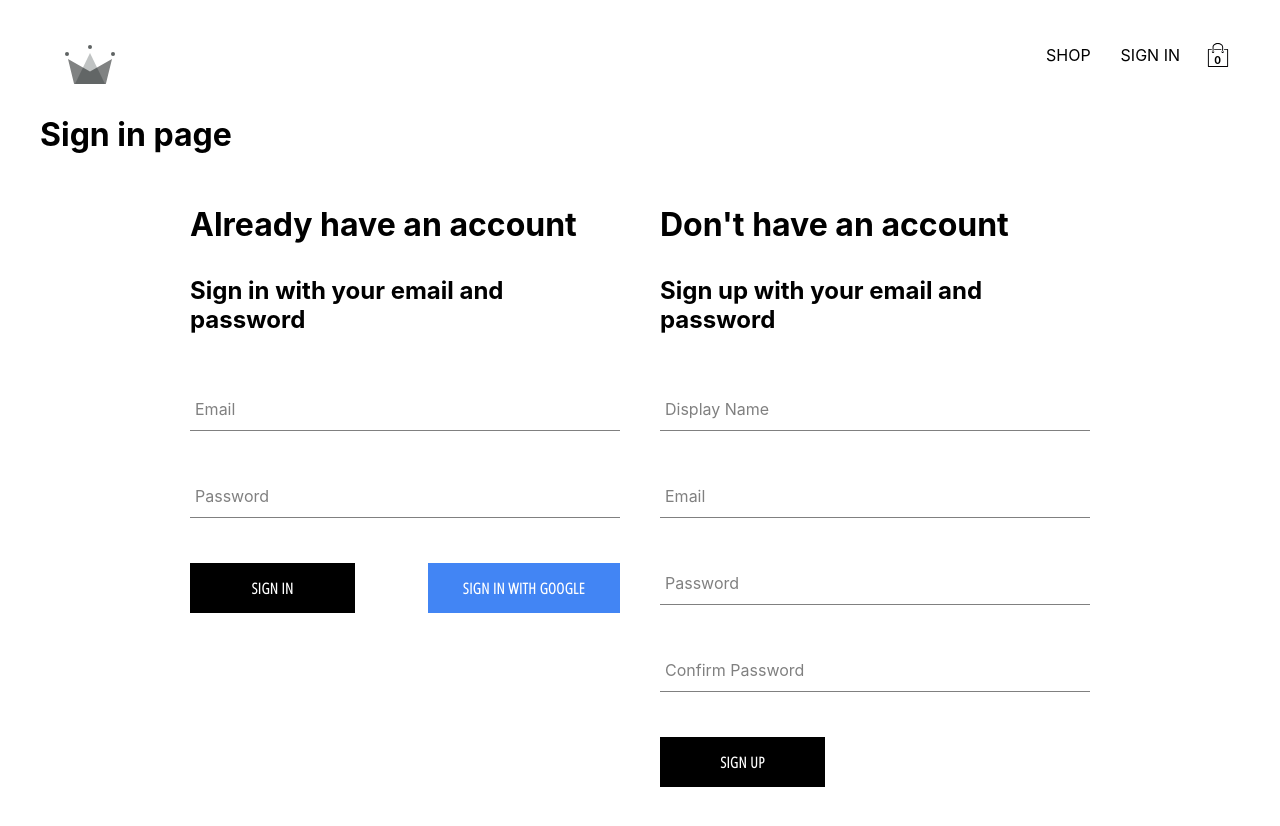
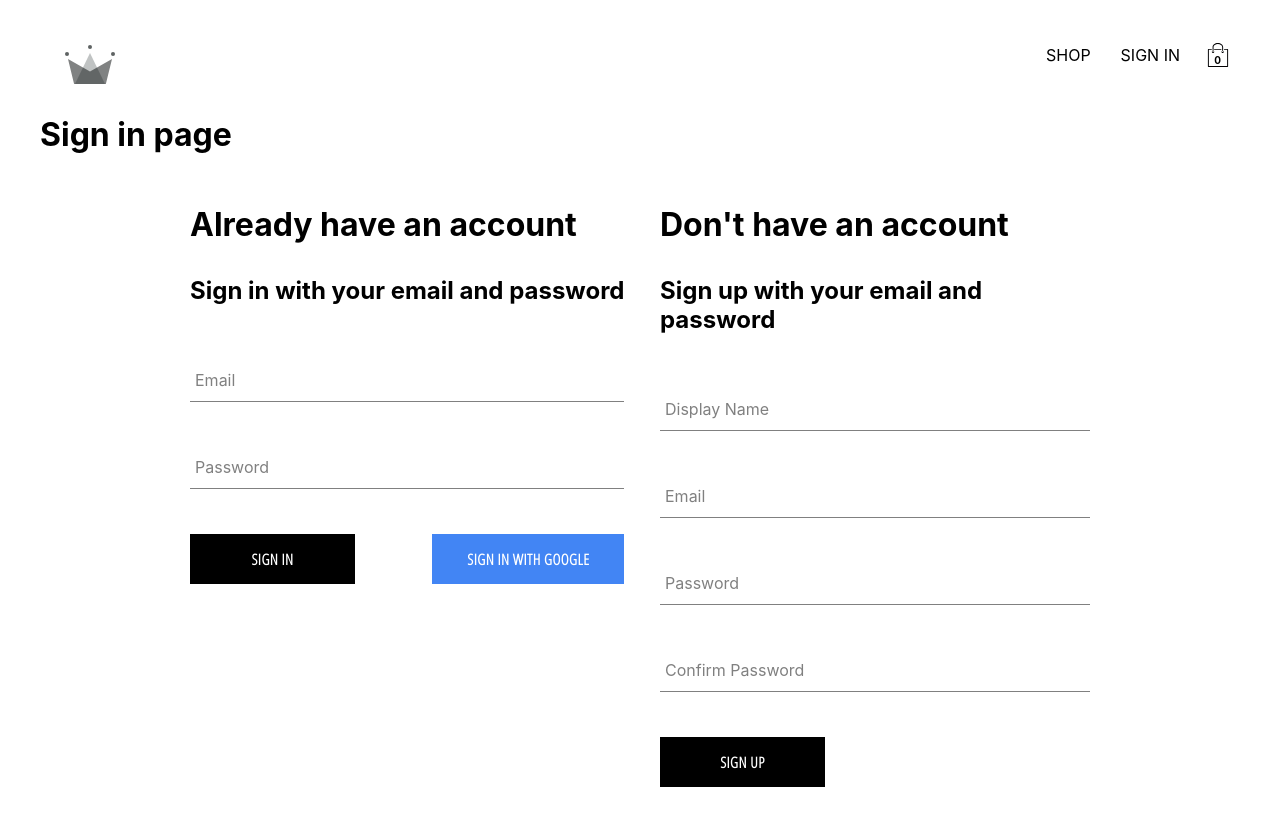
Before and after one commit to shady-abdelhamid/crwn, a React (Create React App) app: page /auth in a window 1280 px wide. Shown: the top 826 px of the page. Built offline with nearby package versions, Linux system fonts and the light colour scheme; no server answers; the database is empty.

Commit message:
refactor: #13 navigation and button components

```diff
--- a/package.json
+++ b/package.json
@@ -17,6 +17,7 @@
     "react-router-dom": "^6.4.1",
     "react-scripts": "5.0.1",
     "sass": "^1.55.0",
+    "styled-components": "^5.3.6",
     "typescript": "^4.8.3",
     "web-vitals": "^2.1.4"
   },
@@ -43,5 +44,8 @@
       "last 1 firefox version",
       "last 1 safari version"
     ]
+  },
+  "devDependencies": {
+    "@types/styled-components": "^5.1.26"
   }
 }
--- a/src/components/button/button.scss
+++ b/src/components/button/button.style.tsx
@@ -1,4 +1,6 @@
-.button {
+import styled from "styled-components";
+
+export const BaseButton = styled.button`
   min-width: 165px;
   width: auto;
   height: 50px;
@@ -15,32 +17,29 @@
   cursor: pointer;
   display: flex;
   justify-content: center;
-
   &:hover {
     background-color: white;
     color: black;
     border: 1px solid black;
   }
+`;
 
-  &--google {
+export const GoogleSignInButton = styled(BaseButton)`
   background-color: #4285f4;
   color: white;
-
   &:hover {
     background-color: #357ae8;
     border: none;
   }
-  }
+`;
 
-  &--inverted {
+export const InvertedButton = styled(BaseButton)`
   background-color: white;
   color: black;
   border: 1px solid black;
-
   &:hover {
     background-color: black;
     color: white;
     border: none;
   }
-  }
-}
+`;
--- a/src/components/button/button.tsx
+++ b/src/components/button/button.tsx
@@ -1,26 +1,31 @@
-import "./button.scss";
 
 import React, { FC, MouseEventHandler, ReactNode } from "react";
+import { BaseButton, GoogleSignInButton, InvertedButton } from "./button.style";
 
-const BUTTON_TYPE_CLASSES = {
-  google: "button--google",
-  inverted: "button--inverted",
+export const BUTTON_TYPE_CLASSES = {
+  base: "base",
+  google: "google",
+  inverted: "inverted",
 };
 
+/** returns a button accoring map value. baseButton retuned by default */
+const getButton = (buttonType = BUTTON_TYPE_CLASSES.base) =>
+  ({
+    [BUTTON_TYPE_CLASSES.base]: BaseButton,
+    [BUTTON_TYPE_CLASSES.google]: GoogleSignInButton,
+    [BUTTON_TYPE_CLASSES.inverted]: InvertedButton,
+  }[buttonType]);
+
 type ButtonProps = {
-  buttonType?: "google" | "inverted";
+  buttonType?: string;
   children: ReactNode;
   type?: "submit" | "button";
   onClick?: MouseEventHandler;
 };
 
-const Button: FC<ButtonProps> = ({ buttonType, children, ...otherProps }) => (
-  <button
-    className={`button ${buttonType && BUTTON_TYPE_CLASSES[buttonType]}`}
-    {...otherProps}
-  >
-    {children}
-  </button>
-);
+const Button: FC<ButtonProps> = ({ buttonType, children, ...otherProps }) => {
+  const CustomButton = getButton(buttonType);
+  return <CustomButton {...otherProps}>{children}</CustomButton>;
+};
 
 export default Button;
--- a/src/components/product-card/product-card.tsx
+++ b/src/components/product-card/product-card.tsx
@@ -2,12 +2,12 @@ import "./product-card.scss";
 
 import { useContext } from "react";
 import { CartContext } from "../../contexts/cart.context";
-import Button from "../button/button";
+import Button, { BUTTON_TYPE_CLASSES } from "../button/button";
 import { Product } from "../../models/product";
 
- type Props = {
+type Props = {
   product: Product;
-}
+};
 export const ProductCard = ({ product }: Props) => {
   const { addItemToCart } = useContext(CartContext);
 
@@ -22,7 +22,10 @@ export const ProductCard = ({ product }: Props) => {
         <span className="product-card__name">{name}</span>
         <span className="product-card__price">{price}</span>
       </div>
-      <Button buttonType="inverted" onClick={addProductToCart}>
+      <Button
+        buttonType={BUTTON_TYPE_CLASSES.inverted}
+        onClick={addProductToCart}
+      >
         Add to Cart
       </Button>
     </div>
--- a/src/components/sign-in-form/sign-in-form.tsx
+++ b/src/components/sign-in-form/sign-in-form.tsx
@@ -10,7 +10,7 @@ import {
   signIn,
   createUserDocumentFromAuth,
 } from "../../utils/firebase/firebase.utils";
-import Button from "../button/button";
+import Button, { BUTTON_TYPE_CLASSES } from "../button/button";
 import FormInput from "../form-input/form-input";
 import "./sign-in.scss";
 
@@ -95,7 +95,11 @@ const SignInForm = () => {
         />
         <div className="sign-in__buttons">
           <Button type="submit">Sign In</Button>
-          <Button type="button" buttonType="google" onClick={signInWithGoogle}>
+          <Button
+            type="button"
+            buttonType={BUTTON_TYPE_CLASSES.google}
+            onClick={signInWithGoogle}
+          >
             Sign In with google
           </Button>
         </div>
--- a/src/components/sign-in-form/sign-in.scss
+++ b/src/components/sign-in-form/sign-in.scss
@@ -1,7 +1,6 @@
 .sign-in {
   display: flex;
   flex-direction: column;
-  width: 430px;
 
   h2 {
     margin: 10px 0;
@@ -10,8 +9,6 @@
   &__buttons {
     display: flex;
     justify-content: space-between;
-    & > button {
-      white-space: nowrap;
-    }
+
   }
 }
--- a/src/routes/navigation/navigation.scss
+++ /dev/null
@@ -1,26 +0,0 @@
-.navigation {
-  height: 70px;
-  width: 100%;
-  display: flex;
-  justify-content: space-between;
-  margin-bottom: 25px;
-
-  .logo-container {
-    height: 100%;
-    width: 70px;
-    padding: 25px;
-  }
-
-  .nav-links-container {
-    width: 50%;
-    height: 100%;
-    display: flex;
-    align-items: center;
-    justify-content: flex-end;
-
-    .nav-link {
-      padding: 10px 15px;
-      cursor: pointer;
-    }
-  }
-}
--- /dev/null
+++ b/src/routes/navigation/navigation.styles.tsx
@@ -0,0 +1,29 @@
+import { Link, NavLink } from "react-router-dom";
+import styled from "styled-components";
+
+export const StyledNavigation = styled.div`
+  height: 70px;
+  width: 100%;
+  display: flex;
+  justify-content: space-between;
+  margin-bottom: 25px;
+`;
+
+export const StyledLink = styled(Link)`
+  height: 100%;
+  width: 70px;
+  padding: 25px;
+`;
+
+export const StyledNavLinks = styled.div`
+  width: 50%;
+  height: 100%;
+  display: flex;
+  align-items: center;
+  justify-content: flex-end;
+`;
+
+export const StyledNavLink = styled(NavLink)`
+  padding: 10px 15px;
+  cursor: pointer;
+`;
--- a/src/routes/navigation/navigation.tsx
+++ b/src/routes/navigation/navigation.tsx
@@ -6,7 +6,12 @@ import CartIcon from "../../components/cart-icon/cart-icon";
 import { CartContext } from "../../contexts/cart.context";
 import { UserContext } from "../../contexts/user.contaxt";
 import { signOutUser } from "../../utils/firebase/firebase.utils";
-import "./navigation.scss";
+import {
+  StyledLink,
+  StyledNavigation,
+  StyledNavLink,
+  StyledNavLinks,
+} from "./navigation.styles";
 
 const Navigation = () => {
   const { currentUser, setCurrentUser } = useContext(UserContext);
@@ -17,27 +22,23 @@ const Navigation = () => {
   };
   return (
     <Fragment>
-      <div className="navigation">
-        <Link className="logo-container" to="/">
+      <StyledNavigation>
+        <StyledLink to="/">
           <CrwnLogo className="logo"></CrwnLogo>
-        </Link>
-        <div className="nav-links-container">
-          <NavLink className="nav-link" to="/shop">
-            SHOP
-          </NavLink>
+        </StyledLink>
+        <StyledNavLinks>
+          <StyledNavLink to="/shop">SHOP</StyledNavLink>
           {currentUser ? (
-            <span className="nav-link" onClick={signOutHandler}>
+            <StyledNavLink as="span" onClick={signOutHandler}>
               SIGN OUT
-            </span>
+            </StyledNavLink>
           ) : (
-            <NavLink className="nav-link" to="/auth">
-              SIGN IN
-            </NavLink>
+            <StyledNavLink to="/auth">SIGN IN</StyledNavLink>
           )}
           <CartIcon />
-        </div>
+        </StyledNavLinks>
         {isCartOpen && <CartDropdown />}
-      </div>
+      </StyledNavigation>
       <Outlet />
     </Fragment>
   );
```
Also changed, not shown: 2 other files (tests, documents, lock files or other folders). Lines whose indentation alone changed are shown as unchanged.
